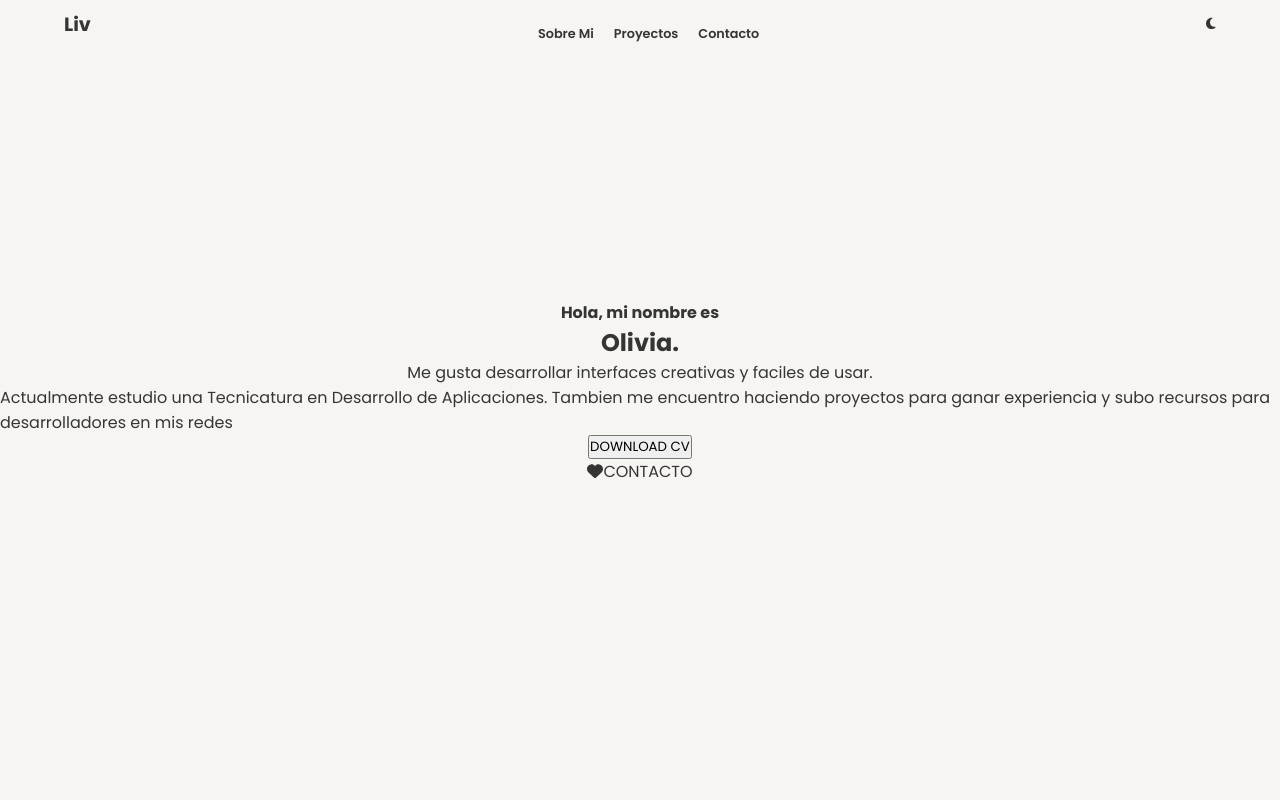
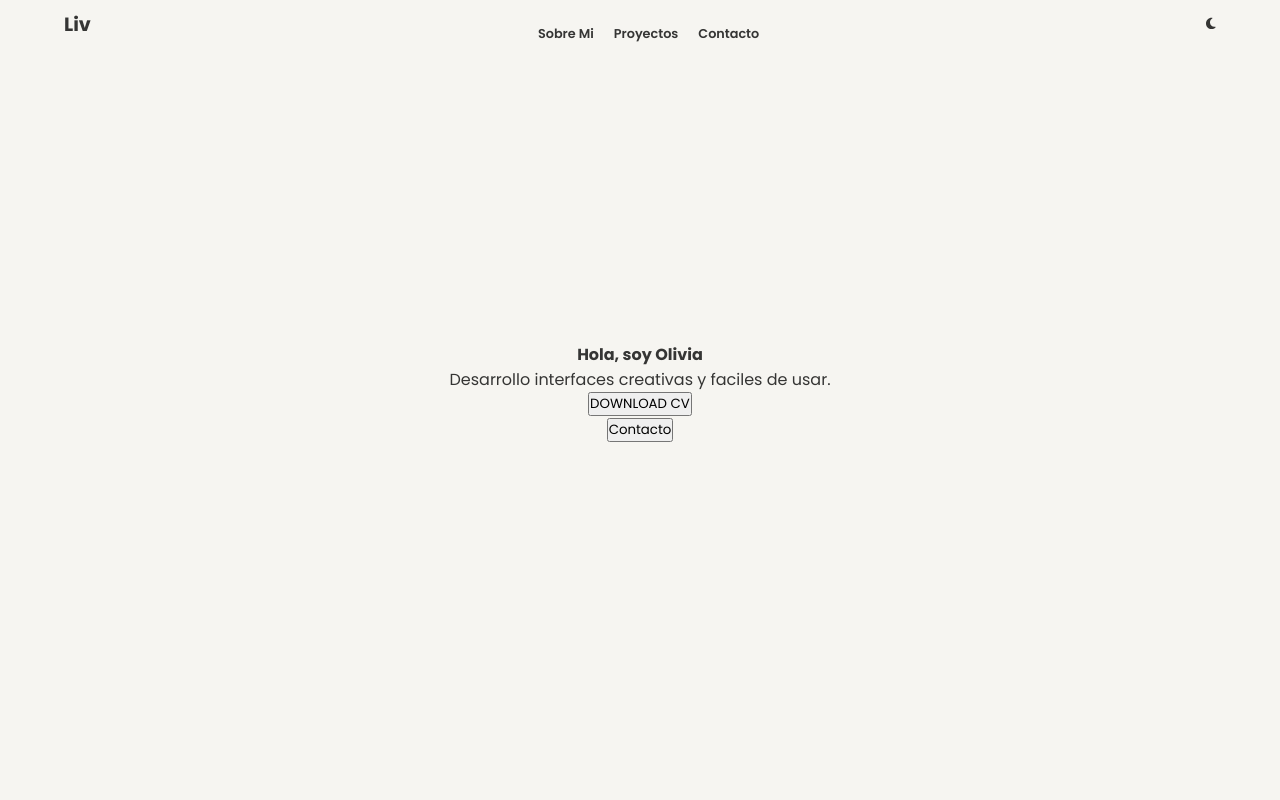
Before and after one commit to SrtaLiv/Portfolio-Vite, a React (Vite) app: page / in a window 1280 px wide. Shown: the top 800 px of the page. Built offline with nearby package versions, Linux system fonts and the light colour scheme; a web font is replaced by a local one.

Commit message:
Mejoro el inicio

```diff
--- a/src/App.jsx
+++ b/src/App.jsx
@@ -11,6 +11,7 @@ import Sobremi from "./components/Sobre Mi/Sobremi.jsx";
 
 import ReactDOM from 'react-dom'
 import { library } from '@fortawesome/fontawesome-svg-core'
+import GSAP from './GSAP.jsx';
 
 
 
--- a/src/components/Inicio/Inicio.jsx
+++ b/src/components/Inicio/Inicio.jsx
@@ -6,14 +6,13 @@ import { FontAwesomeIcon } from '@fortawesome/react-fontawesome';
 function Inicio() {
     return (
         <div className='inicio'>
-            <h4>Hola, mi nombre es</h4>
-            <h1>Olivia.</h1>
-            <p>Me gusta desarrollar interfaces creativas y faciles de usar.</p>
-            <p>Actualmente estudio una Tecnicatura en Desarrollo de Aplicaciones. Tambien me encuentro haciendo proyectos para ganar experiencia y subo recursos para desarrolladores en mis redes</p>
+            <h4>Hola, soy Olivia</h4>
+            <p>Desarrollo interfaces creativas y faciles de usar.</p>
             <button>DOWNLOAD CV</button>
             <Link className='nav-link' to='contacto-container' smooth={true} duration={600}>
-                <FontAwesomeIcon className='nav-icon' icon="fa-solid fa-heart" />
-                CONTACTO
+                <button>
+                    Contacto
+                </button>
             </Link>
         </div>
     )
--- a/src/components/Inicio/inicio.scss
+++ b/src/components/Inicio/inicio.scss
@@ -15,52 +15,13 @@
     }
 
     h1, h2, h3, h4{
+        animation: reveal .8s cubic-bezier(0.22, 0.61, 0.36, 1) .30s backwards
+    }
+
+    p{
         animation: reveal .8s cubic-bezier(0.22, 0.61, 0.36, 1) .25s backwards
     }
 
 
-    img{
-        width: 100px;
-        height: 100px;
-        border: 0px solid;
-        border-radius: 102px;
-        animation: subirBajar 2s infinite; /* Aplica la animación con duración de 2 segundos y repetición infinita */
-    }
-
-    .descripcion{
-        margin-top: 20px;
-        display: flex;
-        font-size:1.3rem;
-        justify-content: center;
-        width: 50%;
-        @include mobile{
-            font-size:1rem;
-        }
-    }
-
-
-    }
-
-    @keyframes reveal {
-        from {
-            opacity: 0;
-            transform: translateY(-30px);
-        }
-        to {
-            opacity: 1;
-            transform: translateY(0);
-        }
-    }
-
-    @keyframes subirBajar {
-        0% {
-            transform: translateY(0);
-        }
-        50% {
-            transform: translateY(-10px);
-        }
-        100% {
-            transform: translateY(0);
-        }
-    }
 }
+}
```
Also changed, not shown: src/components/Gsap/TextPrueba.jsx (added, +9 -0 lines), src/style.scss (line endings or trailing spaces).
